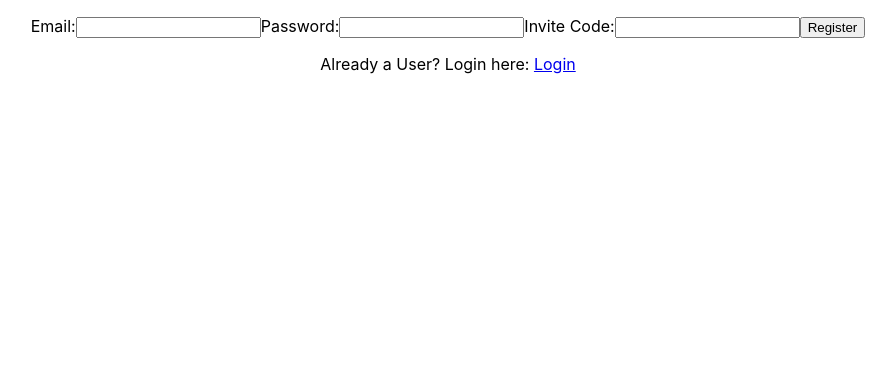
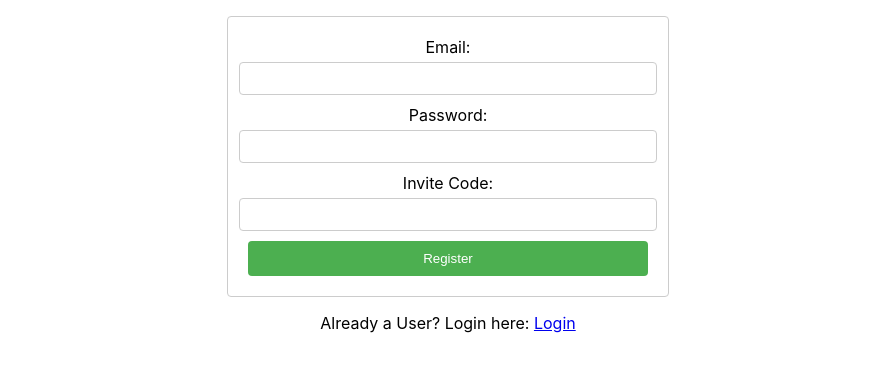
Before and after one commit to davidrapoport/dabc-camps, a React (Create React App) app in the folder dabc/: page /register in a window 1280 px wide. Shown: the top 372 px of the page, without its empty margins (192-1088 px from the left). Built offline with nearby package versions, Linux system fonts and the light colour scheme; no server answers.

Commit message:
added classNames to Register for css

```diff
--- a/dabc/src/components/Register.css
+++ b/dabc/src/components/Register.css
@@ -22,6 +22,7 @@ label {
 
 input {
   width: 100%;
+  margin: 0 -10px 10px;
   padding: 8px;
   border-radius: 4px;
   border: 1px solid #ccc;
--- a/dabc/src/components/Register.jsx
+++ b/dabc/src/components/Register.jsx
@@ -6,6 +6,7 @@ import {
   onAuthStateChanged,
 } from "firebase/auth";
 import { inviteCode } from "../secret";
+import "./Register.css";
 
 const Register = () => {
   const auth = getAuth();
@@ -25,7 +26,7 @@ const Register = () => {
     e.preventDefault();
     setErrorCode("");
     if (secretKey !== inviteCode) {
-      setErrorCode("invalid invite code, please try again");
+      setErrorCode("Invalid invite code, please try again");
       setSecretKey("");
       return;
     }
@@ -58,31 +59,45 @@ const Register = () => {
 
   return (
     <div>
-      <p>{errorCode}</p>
-      <form>
-        <label htmlFor="email">Email:</label>
+      <p className="error-message">{errorCode}</p>
+      <form className="registration-form">
+        <label htmlFor="email" className="label">
+          Email:
+        </label>
         <input
+          className="input"
           type="email"
           name="email"
           value={email}
           onChange={(e) => setEmail(e.target.value)}
         ></input>
-        <label htmlFor="pass">Password:</label>
+        <label htmlFor="pass" className="label">
+          Password:
+        </label>
         <input
+          className="input"
           type="password"
           value={password}
           onChange={(e) => setPassword(e.target.value)}
         ></input>
-        <label htmlFor="secret">Invite Code:</label>
+        <label htmlFor="secret" className="label">
+          Invite Code:
+        </label>
         <input
+          className="input"
           type="password"
           value={secretKey}
           onChange={(e) => setSecretKey(e.target.value)}
         ></input>
-        <button onClick={register}>Register</button>
+        <button onClick={register} className="register-button">
+          Register
+        </button>
       </form>
       <p>
-        Already a User? Login here: <Link to="/login">Login</Link>
+        Already a User? Login here:{" "}
+        <Link to="/login" className="login-link">
+          Login
+        </Link>
       </p>
     </div>
   );
```
